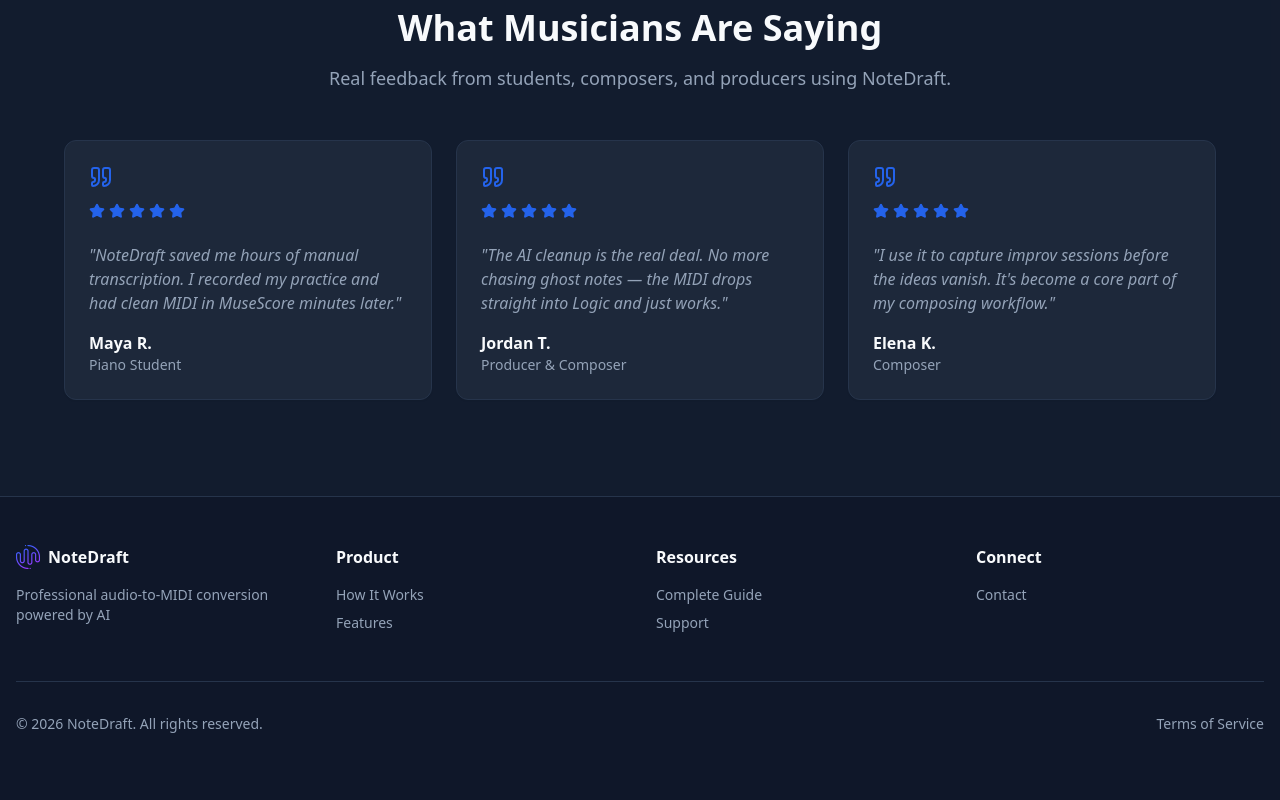
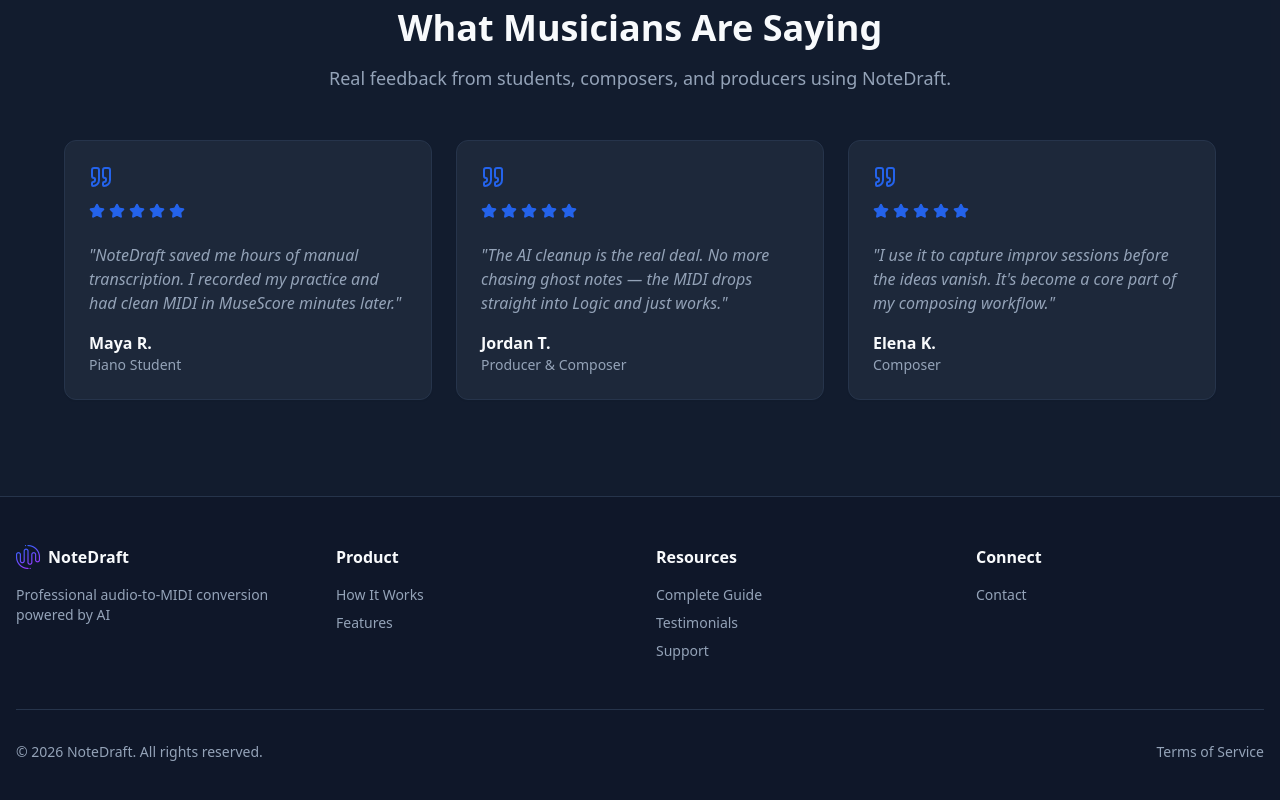
Before and after one commit to kevinproject08/notedraft, a React (Vite) app: page / in a window 1280 px wide. Shown: the part 2609-3409 px from the top of the page. Built offline with nearby package versions, Linux system fonts and the light colour scheme; no server answers.

Commit message:
Changes
Co-authored-by: kevinproject08 <220636448+kevinproject08@users.noreply.github.com>

```diff
--- a/src/components/Footer.tsx
+++ b/src/components/Footer.tsx
@@ -28,6 +28,7 @@ const Footer = () => {
             <h3 className="font-semibold mb-4">Resources</h3>
             <ul className="space-y-2 text-sm text-muted-foreground">
               <li><Link to="/guide" className="hover:text-foreground">Complete Guide</Link></li>
+              <li><Link to="/#testimonials" className="hover:text-foreground">Testimonials</Link></li>
               <li><Link to="/support" className="hover:text-foreground">Support</Link></li>
             </ul>
           </div>
```
